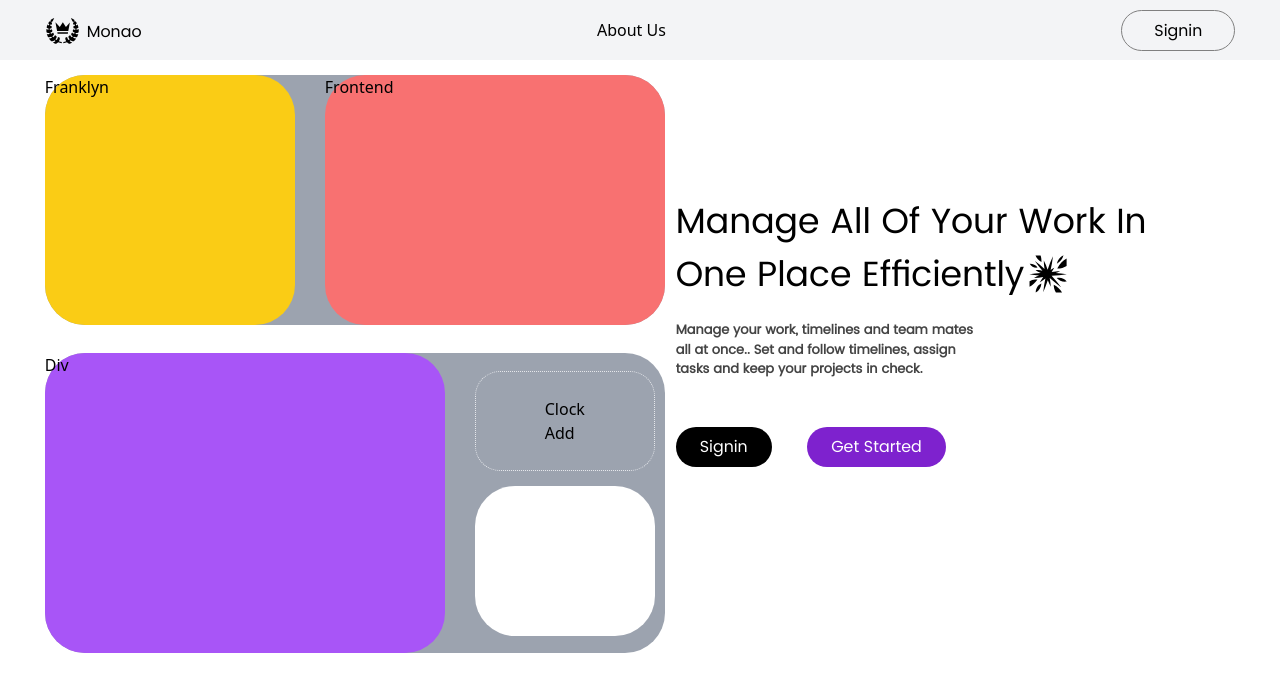
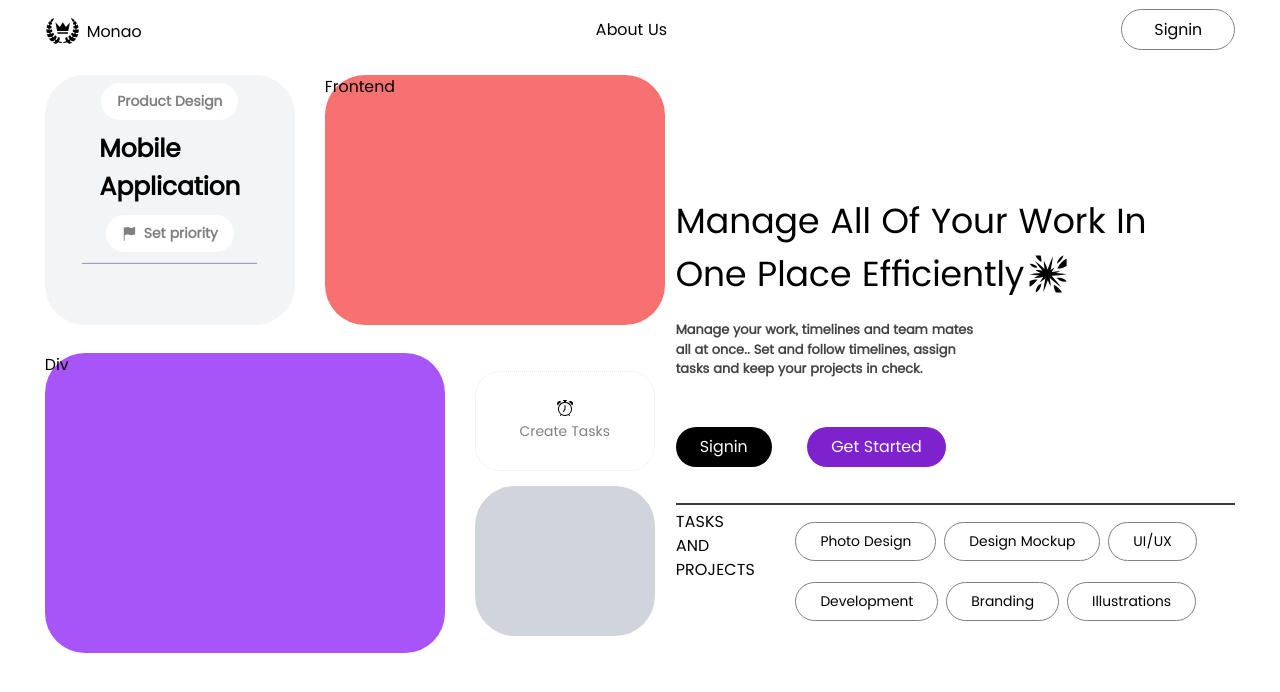
Before and after one commit to FrancisUzoigwe/Frontfiles, a React (Vite) app: page / in a window 1280 px wide. Shown: the top 692 px of the page. Built offline with nearby package versions, Linux system fonts and the light colour scheme.

Commit message:
Third push

```diff
--- a/src/App.tsx
+++ b/src/App.tsx
@@ -3,7 +3,7 @@ import { mainRoute } from "./router/mainRoute";
 
 const App = () => {
   return (
-    <div>
+    <div className="font-Poppins">
       <RouterProvider router={mainRoute} />
     </div>
   );
--- a/src/components/static/FirstHeader.tsx
+++ b/src/components/static/FirstHeader.tsx
@@ -3,7 +3,7 @@ import {GiLaurelCrown} from "react-icons/gi"
 
 const FirstHeader = () => {
   return (
-    <div className="w-full h-[60px] flex items-center justify-center bg-gray-100 fixed">
+    <div className="w-full h-[60px] flex items-center justify-center  fixed">
         <div className="w-[93%] h-[50px] flex justify-between items-center screen-">
             <div className="flex items-center justify-center">
                 <div className="w-[35px] h-[35px] rounded-[50%] overflow-hidden flex items-center justify-center"><GiLaurelCrown className ="w-[35px] h-[35px] "/></div>
--- a/src/pages/auth/LandingPage.tsx
+++ b/src/pages/auth/LandingPage.tsx
@@ -1,5 +1,6 @@
 import {Link} from "react-router-dom"
 import {GiSpikyExplosion} from "react-icons/gi"
+import {BsAlarm, BsFlagFill} from "react-icons/bs"
 
 const LandingPage = () => {
   return (
@@ -7,24 +8,30 @@ const LandingPage = () => {
         <div className="mt-[60px] w-full h-[auto] flex justify-center ">
             <div className="w-[93%] h-[600px] flex items-center justify-between">
                 <div className="w-[50%] h-[570px]   flex-col items-center">
-                    <div className="w-[620px] h-[250px] rounded-[40px] bg-gray-400 flex justify-between">
-                        <div className="w-[250px] h-[250px] rounded-[40px] bg-yellow-400 ">
-                            Franklyn
+                    <div className="w-[620px] h-[250px] rounded-[40px] flex justify-between">
+                        <div className="w-[250px] h-[250px] rounded-[40px] bg-gray-100 flex flex-col items-center">
+                        <div className="px-4 py-2 rounded-[20px] text-[gray] text-[14px] bg-white mt-2 font-semibold">Product Design</div>
+                        <div className="mt-[10px] text-[25px] font-semibold">Mobile <br />
+                        Application</div>
+                        <div className="flex items-center mt-[10px] px-4 py-2 rounded-[20px]  bg-white text-[gray] text-[14px] font-semibold"><div><BsFlagFill className="mr-2"/></div>Set priority</div>
+                       <div className="w-[70%] mt-[10px] bg-red-700">
+                       <hr className=" bg-gray-400 h-[2px] "/>
+                       </div>
                         </div>
                         <div className="w-[340px] h-[250px] rounded-[40px] bg-red-400 ">
                             Frontend
                         </div>
                     </div>
-                    <div className="w-[620px] h-[300px] rounded-[40px] bg-gray-400 mt-7 flex items-center justify-between">
+                    <div className="w-[620px] h-[300px] rounded-[40px] mt-7 flex items-center justify-between">
                         <div className="h-[300px] w-[400px] rounded-[40px] bg-purple-500">Div</div>
                         <div className="w-[200px] h-[300px] rounded-[40px]  flex flex-col items-center justify-center">
                             <div className = "w-[180px] h-[100px] rounded-[25px] border border-dotted mb-[15px] flex items-center justify-center">
-                                <div>
-                                    <div>Clock</div>
-                                    <div>Add</div>
+                                <div className=" flex items-center flex-col justify-center">
+                                    <div><BsAlarm/></div>
+                                    <div className="mt-[5px] text-[14px] text-[gray]">Create Tasks</div>
                                 </div>
                             </div>
-                            <div className = "w-[180px] h-[150px] rounded-[40px] bg-white"></div>
+                            <div className = "w-[180px] h-[150px] rounded-[40px] bg-gray-300"></div>
                         </div>
                     </div>
                 </div>
@@ -39,6 +46,19 @@ const LandingPage = () => {
                   <Link to="/signup" className=" px-6 py-2 bg-purple-700 text-white font-Poppins rounded-[20px] mt-[17px]">Get Started</Link>
                   </div>
                  </div>
+                 <br />
+                 <hr className="border border-[#3b3b3b]"/>
+                 <div className="flex justify-between">
+                    <div className="uppercase mt-[5px]">Tasks <br /> and projects</div>
+                    <div className="flex w-[450px] h-[auto] flex-wrap">
+                    <div className=" px-6 py-2 border border-[gray] m-1 cursor-pointer font-Poppins rounded-[20px] mt-[17px] text-[14px]">Photo Design</div>
+                    <div className=" px-6 py-2 border border-[gray] m-1 cursor-pointer font-Poppins rounded-[20px] mt-[17px] text-[14px]">Design Mockup</div>
+                    <div className=" px-6 py-2 border border-[gray] m-1 cursor-pointer font-Poppins rounded-[20px] mt-[17px] text-[14px]">UI/UX</div>
+                    <div className=" px-6 py-2 border border-[gray] m-1 cursor-pointer font-Poppins rounded-[20px] mt-[17px] text-[14px]">Development</div>
+                    <div className=" px-6 py-2 border border-[gray] m-1 cursor-pointer font-Poppins rounded-[20px] mt-[17px] text-[14px]">Branding</div>
+                    <div className=" px-6 py-2 border border-[gray] m-1 cursor-pointer font-Poppins rounded-[20px] mt-[17px] text-[14px]">Illustrations</div>
+                    </div>
+                 </div>
                 </div>
             </div>
         </div>
```
